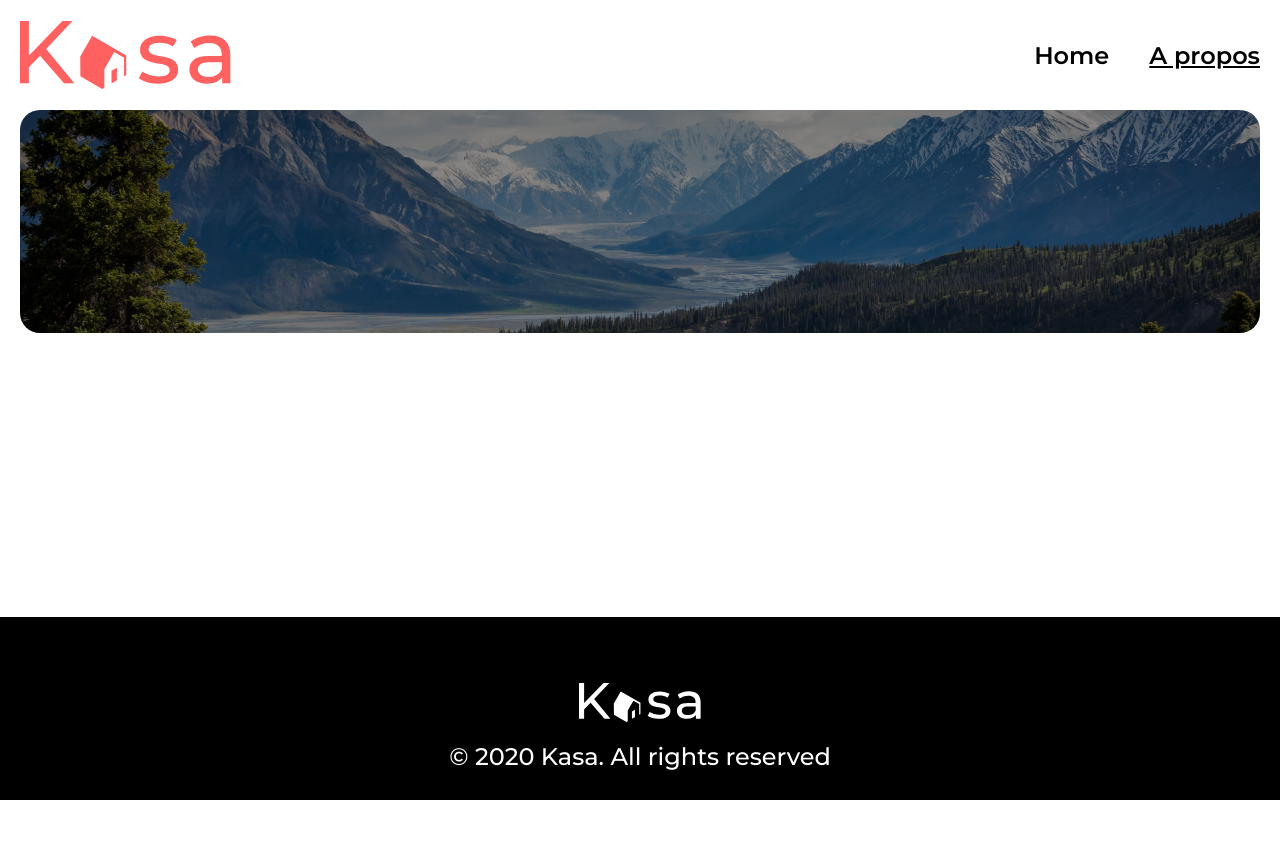
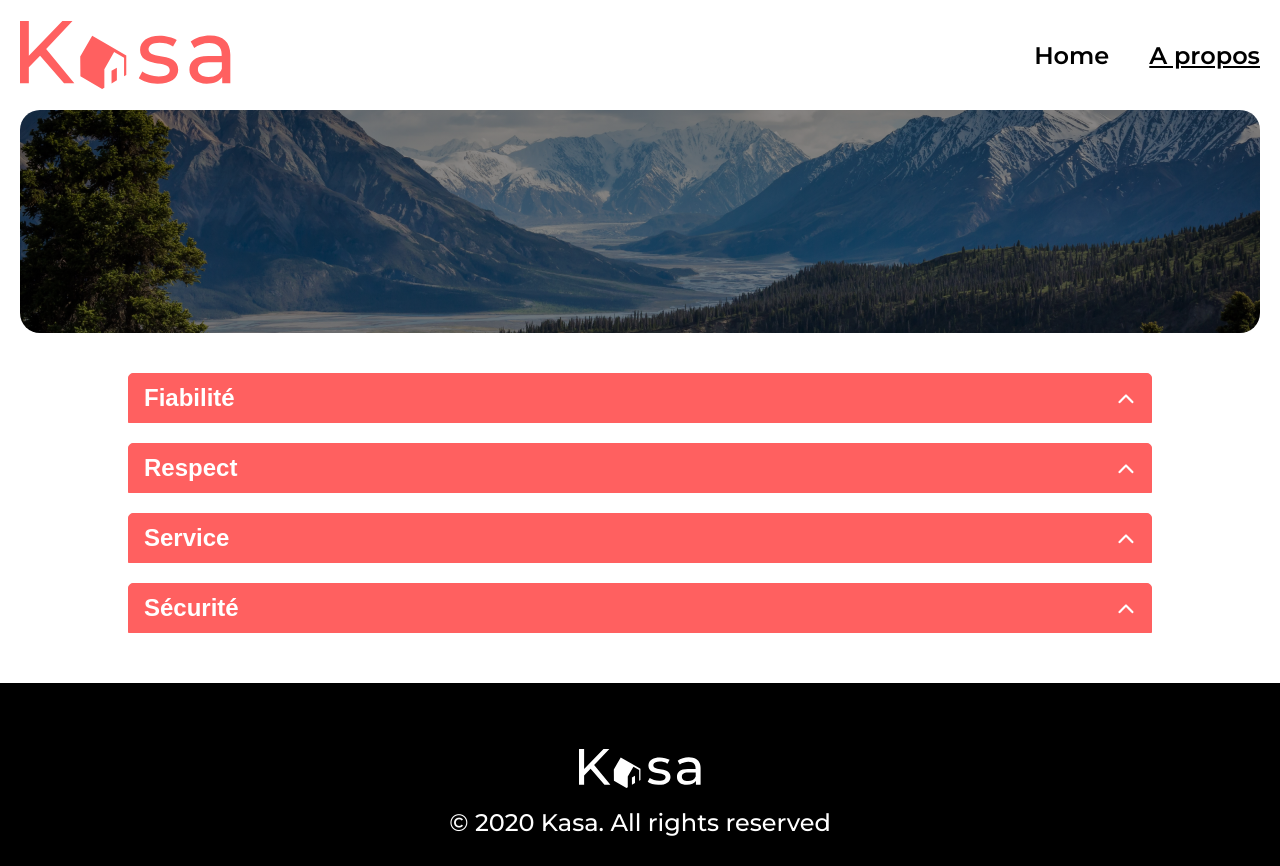
Before and after one commit to ceddevstudent89/Kasa-project, a React (Vite) app: page /about in a window 1280 px wide. Before the commit the page ends 800 px from the top, so only its background shows below. Built offline with nearby package versions, Linux system fonts and the light colour scheme.

Commit message:
Collapse et styles

```diff
--- a/src/App.jsx
+++ b/src/App.jsx
@@ -6,7 +6,7 @@ import About from "./pages/About.jsx";
 import Footer from "./components/Footer.jsx";
 import Navbar from "./components/Navbar.jsx";
 import CardDetail from "./components/CardDetail.jsx";
-import PageNotFound from "./components/PageNotFound.jsx";
+import PageNotFound from "./pages/PageNotFound.jsx";
 
 export default function App() {
   return (
--- a/src/components/CardDetail.jsx
+++ b/src/components/CardDetail.jsx
@@ -1,3 +1,13 @@
+import { useParams } from "react-router-dom";
+import Carrousel from "./Carrousel";
+
 export default function CardDetail() {
-  return <div>CardDetail</div>;
+  const params = useParams();
+  console.log(params.id);
+
+  return (
+    <div>
+      <Carrousel cardId={params.id} />
+    </div>
+  );
 }
--- /dev/null
+++ b/src/components/Carrousel.jsx
@@ -0,0 +1,122 @@
+import { useState } from "react";
+import data from "../data/data.json";
+
+import arrowLeft from "../assets/chevron_carousel_left.png";
+import arrowRight from "../assets/chevron_carousel_right.png";
+
+import styled from "styled-components";
+
+const Carousel = styled.div`
+  width: 100%;
+  margin: 0 auto;
+
+  @media screen and (max-width: 1440px) {
+    padding: 0 20px;
+  }
+`;
+
+const CarouselContainer = styled.div`
+  position: relative;
+  overflow: hidden;
+`;
+
+const CarouselImg = styled.img`
+  border-radius: 20px;
+  width: 100%;
+  height: 400px;
+  object-fit: cover;
+`;
+
+const CarouselNumber = styled.span`
+  color: #fff;
+  position: absolute;
+  bottom: 10px;
+  left: 50%;
+  transform: translateX(-50%);
+  padding: 5px 10px;
+  background-color: rgba(0, 0, 0, 0.1);
+  border-radius: 10px;
+  font-weight: bold;
+`;
+
+const CarouselControls = styled.div`
+  position: absolute;
+  top: 50%;
+  transform: translateY(-50%);
+  width: 100%;
+  display: flex;
+  justify-content: space-between;
+  padding: 0 10px;
+`;
+
+const CarouselButtons = styled.button`
+  width: 50px;
+  height: auto;
+  border: none;
+  background-color: transparent;
+  cursor: pointer;
+
+  @media screen and (max-width: 768px) {
+    width: 18px;
+    height: 30px;
+    font-size: 20px;
+  }
+`;
+
+const CarouselIcons = styled.img`
+  @media screen and (max-width: 768px) {
+    width: 18px;
+  }
+`;
+
+export default function Carrousel({ cardId }) {
+  // ajout cardId en tant que prop
+  // console.log(data[0].pictures);
+
+  // Hook d'état pour stocker l'index de l'image actuelle
+  const [index, setIndex] = useState(0);
+
+  // Utilisez cardId pour récupérer les bonnes images
+  const pictures = data.find((card) => card.id === cardId).pictures;
+
+  /* Fonction qui augmente l'index de 1 et le ramène à 0
+  si il dépasse la longueur du tableau
+  */
+  const nextImage = () => {
+    setIndex((index + 1) % pictures.length);
+  };
+
+  /* Fonction qui diminue l'index de 1 et le ramène à la
+  longueur du tableau -1 si il devient négatif
+  */
+  const prevImage = () => {
+    setIndex((index - 1 + pictures.length) % pictures.length);
+  };
+
+  /* Fonction qui change l'index en fonction du paramètre
+  passé
+  */
+  const selectImage = (i) => {
+    setIndex(i);
+  };
+
+  // Rendu du composant :
+  return (
+    <Carousel>
+      <CarouselContainer>
+        <CarouselImg src={pictures[index]} alt="Carousel image" />
+        <CarouselNumber>
+          {index + 1} / {pictures.length}
+        </CarouselNumber>
+        <CarouselControls>
+          <CarouselButtons onClick={prevImage}>
+            <CarouselIcons src={arrowLeft} alt="arrow left icon" />
+          </CarouselButtons>
+          <CarouselButtons onClick={nextImage}>
+            <CarouselIcons src={arrowRight} alt="arrow right icon" />
+          </CarouselButtons>
+        </CarouselControls>
+      </CarouselContainer>
+    </Carousel>
+  );
+}
--- /dev/null
+++ b/src/components/Collapse.jsx
@@ -0,0 +1,116 @@
+import React, { useState, useEffect, useRef } from "react";
+import "../index.css";
+import chevron from "../assets/chevron.png";
+
+import styled from "styled-components";
+
+const CollapseContainer = styled.div`
+  max-width: 80%;
+  margin: 0 auto;
+  border-radius: 5px;
+  background: #f6f6f6;
+`;
+
+const CollapseVisible = styled.button`
+  margin-top: 20px;
+  background: #ff6060;
+  width: 100%;
+  color: #fff;
+  cursor: pointer;
+  border: 1px solid #ff6060;
+  display: flex;
+  justify-content: space-between;
+  align-items: center;
+  padding: 0px 15px;
+  border-top-left-radius: 5px;
+  border-top-right-radius: 5px;
+`;
+
+const CollapseTitle = styled.span`
+  font-family: inherit;
+  font-size: 24px;
+  font-weight: 700;
+  padding: 10px 0;
+`;
+
+const CollapseImg = styled.img`
+  width: 20px;
+  transform: rotate(180deg);
+  transition: transform 0.3s ease-in-out;
+
+  &.active {
+    transform: rotate(0deg);
+  }
+`;
+
+const CollapseToggle = styled.div`
+  height: 0px;
+  font-size: 18px;
+  opacity: 0;
+  transform: translateY(-20px);
+  transition: opacity 0.3s ease-in-out, transform 0.3s 0.3s ease-in-out,
+    height 0.3s 0.3s ease-in-out;
+  color: #000;
+  border-bottom-left-radius: 3px;
+  border-bottom-right-radius: 3px;
+
+  &.animated {
+    opacity: 1;
+    transform: translateY(0px);
+    transition: height 0.3s ease-in-out, transform 0.3s 0.25s ease-in-out,
+      opacity 0.3s 0.3s ease-in-out;
+  }
+`;
+
+const CollapseText = styled.p`
+  font-size: 22px;
+  font-weight: 400;
+  margin: 0;
+  padding: 22px 15px;
+  pointer-events: none;
+  line-height: 1.3;
+  @media screen and (max-width: 940px) {
+    .collapse-toggle p {
+      font-size: 18px;
+    }
+`;
+
+export default function collapse({ title, children }) {
+  const [toggle, setToggle] = useState(false);
+  const [heightEl, setHeightEl] = useState();
+
+  const refHeight = useRef();
+
+  /* useEffect est utilisé ici pour mesurer la hauteur de l’élément de la collapse
+  après le rendu, afin de pouvoir animer sa hauteur plus tard lorsque
+  la collapse est ouvert ou fermé. */
+
+  useEffect(() => {
+    // console.log(refHeight);
+    setHeightEl(`${refHeight.current.scrollHeight}px`);
+  }, []);
+
+  const toggleState = () => {
+    setToggle(!toggle);
+  };
+
+  // console.log(toggle);
+  return (
+    <CollapseContainer>
+      <CollapseVisible onClick={toggleState}>
+        <CollapseTitle>{title}</CollapseTitle>
+        <CollapseImg className={toggle ? "active" : undefined} src={chevron} />
+      </CollapseVisible>
+
+      <CollapseToggle
+        className={toggle ? "collapse-toggle animated" : "collapse-toggle"}
+        style={{ height: toggle ? `${heightEl}` : "0px" }}
+        ref={refHeight}
+      >
+        <CollapseText aria-hidden={toggle ? "true" : "false"}>
+          {children}
+        </CollapseText>
+      </CollapseToggle>
+    </CollapseContainer>
+  );
+}
--- a/src/components/PageNotFound.jsx
+++ /dev/null
@@ -1,3 +0,0 @@
-export default function PageNotFound() {
-  return <div>PageNotFound 404</div>;
-}
--- a/src/index.css
+++ b/src/index.css
@@ -36,6 +36,12 @@ nav > a {
   min-height: 100vh;
   display: grid;
   grid-template-rows: auto 1fr auto;
+}
+
+@media screen and (max-width: 844px) {
+  .container-app {
+    height: 1060px;
+  }
 }
 
 .cards-list {
--- a/src/pages/About.jsx
+++ b/src/pages/About.jsx
@@ -1,9 +1,36 @@
 import Banner from "../components/Banner";
+import Collapse from "../components/Collapse";
 
 export default function About() {
   return (
     <div>
-      <Banner backgroundImage="../src/assets/mountain.png" />
+      <Banner backgroundImage="../src/assets/mountain.png"></Banner>
+      <div style={{ marginTop: "40px" }}>
+        <Collapse title={"Fiabilité"}>
+          Lorem ipsum dolor sit amet, consectetur adipiscing elit, sed do
+          eiusmod tempor incididunt ut labore et dolore magna aliqua. Ut enim ad
+          minim veniam, quis nostrud exercitation ullamco laboris nisi ut
+          aliquip ex ea commodo consequat.
+        </Collapse>
+        <Collapse title={"Respect"}>
+          Lorem ipsum dolor sit amet, consectetur adipiscing elit, sed do
+          eiusmod tempor incididunt ut labore et dolore magna aliqua. Ut enim ad
+          minim veniam, quis nostrud exercitation ullamco laboris nisi ut
+          aliquip ex ea commodo consequat.
+        </Collapse>
+        <Collapse title={"Service"}>
+          Lorem ipsum dolor sit amet, consectetur adipiscing elit, sed do
+          eiusmod tempor incididunt ut labore et dolore magna aliqua. Ut enim ad
+          minim veniam, quis nostrud exercitation ullamco laboris nisi ut
+          aliquip ex ea commodo consequat.
+        </Collapse>
+        <Collapse title={"Sécurité"}>
+          Lorem ipsum dolor sit amet, consectetur adipiscing elit, sed do
+          eiusmod tempor incididunt ut labore et dolore magna aliqua. Ut enim ad
+          minim veniam, quis nostrud exercitation ullamco laboris nisi ut
+          aliquip ex ea commodo consequat.
+        </Collapse>
+      </div>
     </div>
   );
 }
--- /dev/null
+++ b/src/pages/PageNotFound.jsx
@@ -0,0 +1,45 @@
+import { Link } from "react-router-dom";
+import styled from "styled-components";
+import "../index.css";
+
+const ErrorContent = styled.section`
+  padding-top: 70px;
+  display: flex;
+  align-items: center;
+  flex-direction: column;
+  gap: 40px;
+`;
+
+const ErrorStatus = styled.div`
+  color: #ff6060;
+  font-weight: 700;
+  font-size: clamp(24px, 12vw, 288px);
+`;
+
+const ErrorMessage = styled.p`
+  text-align: center;
+  color: #ff6060;
+  font-size: clamp(24px, 4vw, 36px);
+`;
+
+const ErrorLink = styled(Link)`
+  color: #000;
+  font-size: 18px;
+  font-weight: 500;
+`;
+
+export default function PageNotFound() {
+  return (
+    <div>
+      <main>
+        <ErrorContent>
+          <ErrorStatus>404</ErrorStatus>
+          <ErrorMessage>
+            Oups, La page que vous demandez n'existe pas.
+          </ErrorMessage>
+          <ErrorLink to="/">Retourner sur la page d'accueil</ErrorLink>
+        </ErrorContent>
+      </main>
+    </div>
+  );
+}
```
